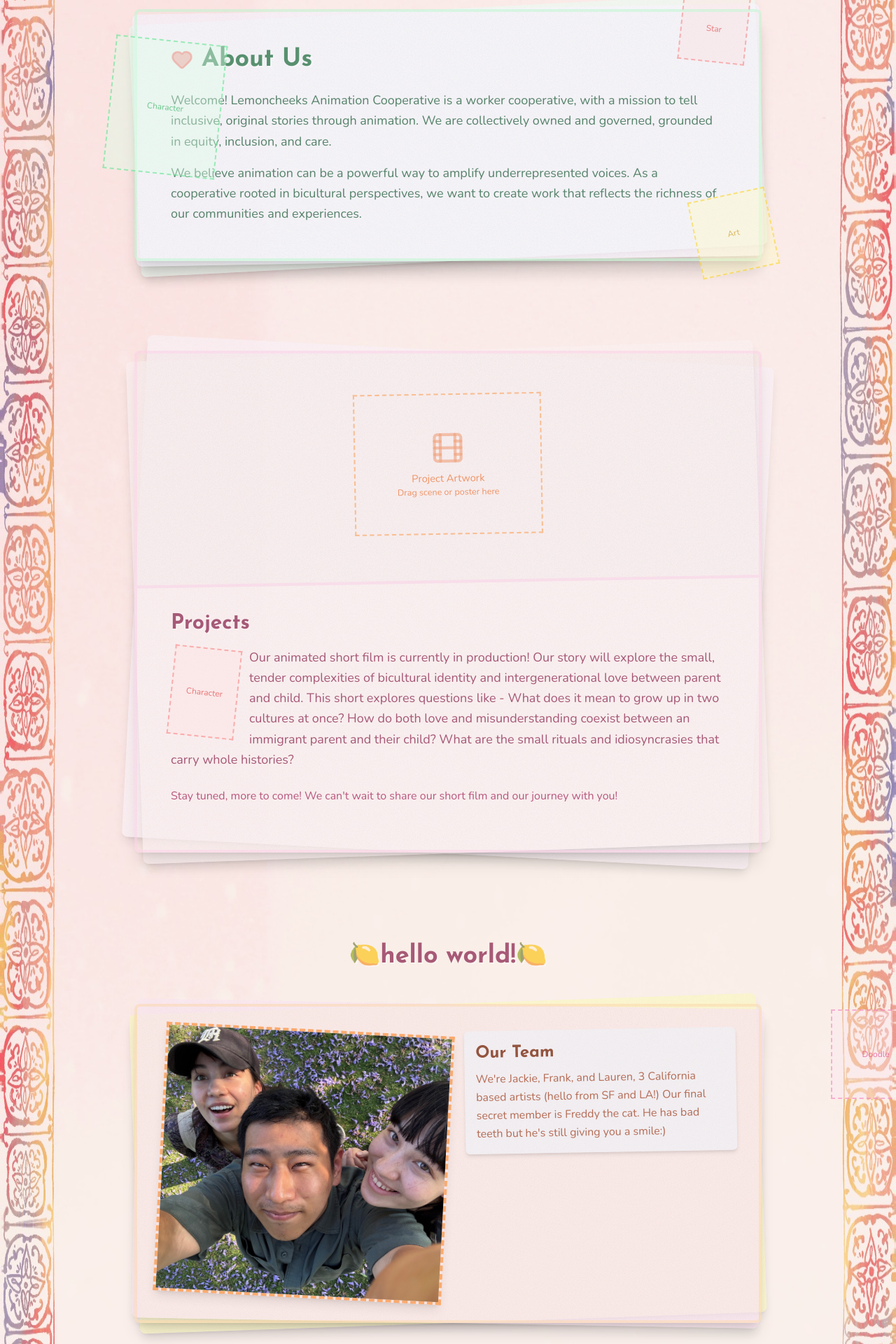
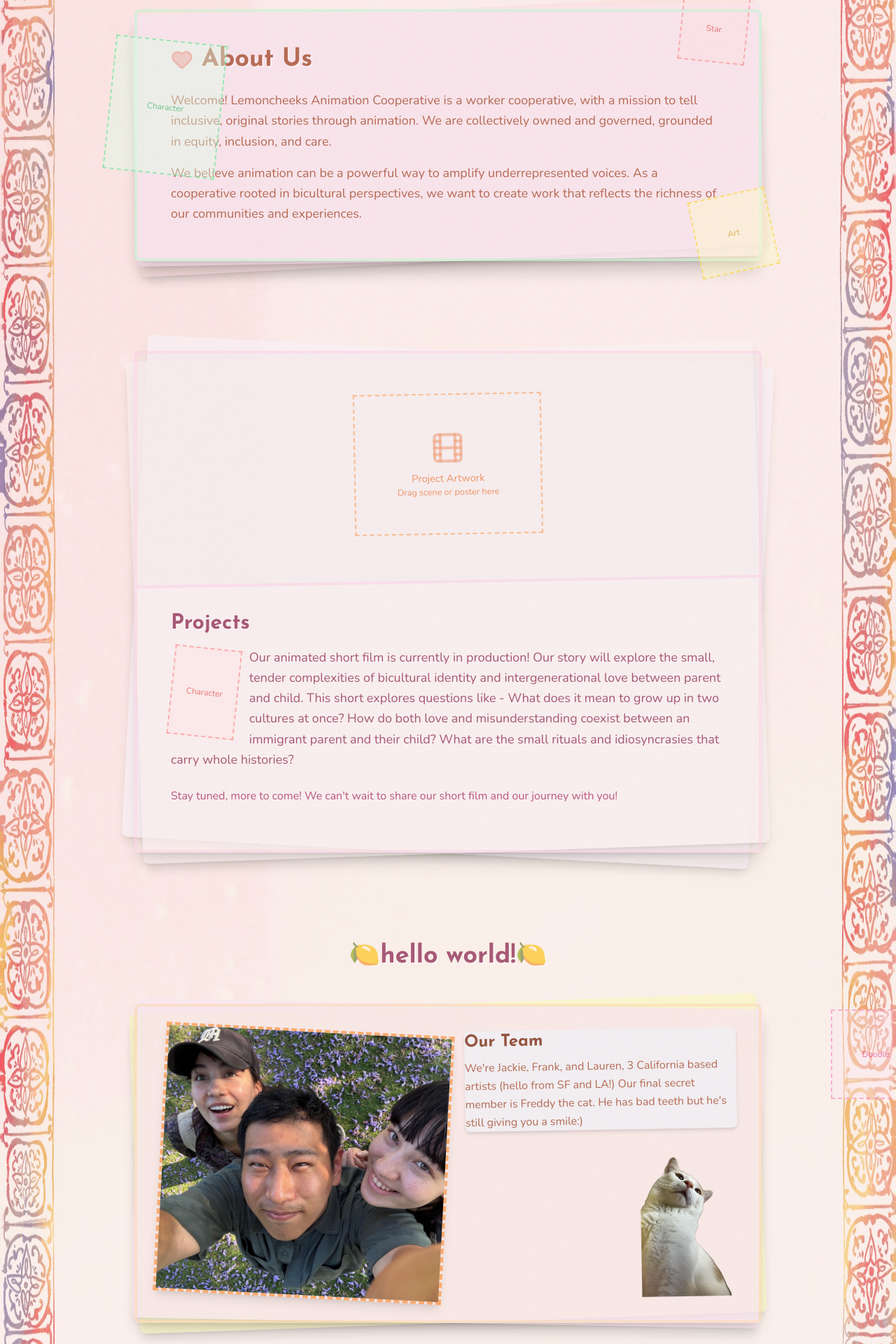
Before and after one commit to lemoncheeks-animation/lemoncheeksanimation.github.io, a React (Create React App) app: page / in a window 1280 px wide. Shown: the part 1120-3040 px from the top of the page at 70% size. Built offline with nearby package versions, Linux system fonts and the light colour scheme.

Commit message:
add freddy

```diff
--- a/src/App.js
+++ b/src/App.js
@@ -4,6 +4,7 @@ import FloatingSpheres from './FloatingSpheres';
 import border from './media/border2.jpg';
 import team_photo1 from './media/team_photo1.jpg';
 import team_photo2 from './media/team_photo2.jpg';
+import freddy from './media/freddy.png';
 import style_frame from './media/style_frame.png';
 
 export default function AnimationStudio() {
@@ -127,9 +128,9 @@ export default function AnimationStudio() {
       <section id="about" className="py-16 px-4 relative">
         <div className="flex justify-center relative z-10 w-full max-w-4xl mx-auto">
           {/* Layer 1 (background paper, slightly rotated) */}
-          <div className="absolute inset-0 bg-green-50/70 rounded-lg transform -rotate-3 shadow-lg z-0" style={textureStyle}></div>
+          <div className="absolute inset-0 bg-red-100/70 rounded-lg transform -rotate-3 shadow-lg z-0" style={textureStyle}></div>
           {/* Layer 3 (new paper layer) */}
-          <div className="absolute inset-0 bg-purple-50/70 rounded-lg transform -rotate-1 shadow-xl z-0" style={textureStyle}></div>
+          <div className="absolute inset-0 bg-pink-100/70 rounded-lg transform -rotate-1 shadow-xl z-0" style={textureStyle}></div>
           {/* New doodle placeholder - top right */}
           <div className="absolute -top-5 right-5 w-24 h-24 bg-red-100/40 border-2 border-dashed border-red-400/50 flex items-center justify-center text-xs text-red-600/60 transform rotate-6" title="Drag artwork here">
             Star
@@ -143,7 +144,7 @@ export default function AnimationStudio() {
 
             <div className="flex items-center gap-3 mb-6">
               <Heart className="w-8 h-8 text-red-400/70 fill-red-400/50" />
-              <h2 className="text-4xl font-bold text-green-800/70 font-josefin-sans" style={{
+              <h2 className="text-4xl font-bold text-orange-800/70 font-josefin-sans" style={{
                 textShadow: '2px 2px 0px rgba(255,255,255,0.4)'
               }}>About Us</h2>
             </div>
@@ -153,7 +154,7 @@ export default function AnimationStudio() {
               Art
             </div>
 
-            <div className="space-y-4 text-lg text-green-900/70 leading-relaxed font-nunito">
+            <div className="space-y-4 text-lg text-orange-800/70 leading-relaxed font-nunito">
               <p>
                 Welcome! Lemoncheeks Animation Cooperative is a worker cooperative,
                 with a mission to tell inclusive, original stories through animation.
@@ -233,7 +234,7 @@ export default function AnimationStudio() {
             <div className="absolute inset-0 bg-pink-100/70 rounded-lg transform rotate-1 shadow-lg z-0" style={textureStyle}></div>
 
             {/* Main content card */}
-            <div className="relative bg-gradient-to-br from-yellow-50/60 to-orange-50/60 border-4 border-orange-200/50 shadow-xl p-6 md:p-8 w-full flex flex-col lg:flex-row items-center lg:items-start gap-6 rounded-lg overflow-hidden z-10" style={textureStyle}>
+            <div className="relative bg-gradient-to-br from-yellow-50/60 to-orange-50/60 border-4 border-orange-200/50 shadow-xl p-6 md:p-8 w-full flex flex-col lg:flex-row items-center lg:items-start gap-6 rounded-lg z-10" style={textureStyle}>
               {/* Picture Left */}
               <div className="relative w-full lg:w-1/2 flex justify-center lg:justify-start flex-shrink-0">
                 <div className="relative w-[28rem] h-96 border-4 border-dashed border-orange-400/70 shadow-lg transform rotate-3 bg-red-100/50 flex flex-col items-center justify-center group" title="Team photos" style={textureStyle}>
@@ -242,12 +243,13 @@ export default function AnimationStudio() {
                 </div>
               </div>
               {/* Words Right */}
-              <div className="w-full lg:w-1/2 p-4 bg-blue-50/50 shadow-md transform -rotate-1 rounded-md z-10" style={textureStyle}>
+              <div className="relative w-full lg:w-1/2 bg-blue-50/50 shadow-md transform -rotate-1 rounded-md z-10" style={textureStyle}>
                 <h3 className="text-2xl font-bold text-left mb-2 text-orange-900/80 font-josefin-sans">Our Team</h3>
                 <p className="text-orange-800/70 text-left leading-relaxed font-nunito">
                  We're Jackie, Frank, and Lauren, 3 California based artists (hello from SF and LA!)
                  Our final secret member is Freddy the cat. He has bad teeth but he's still giving you a smile:)
                 </p>
+                <img src={freddy} alt="freddy" className="w-32 absolute -bottom-60 right-3" />
               </div>
             </div>
           </div>
```
Also changed, not shown: src/media/freddy.png (added).
